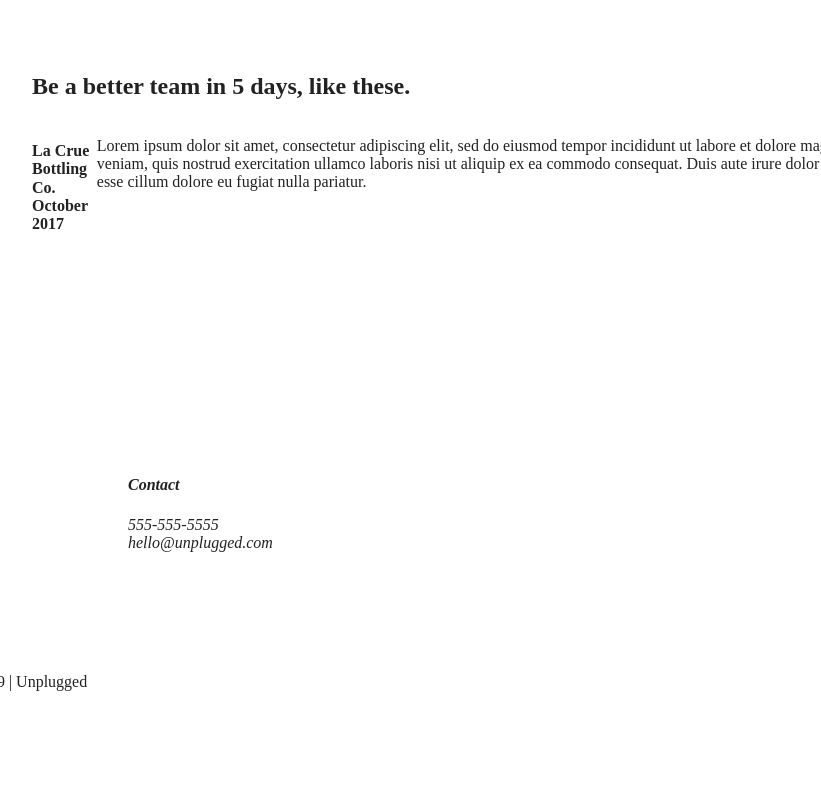
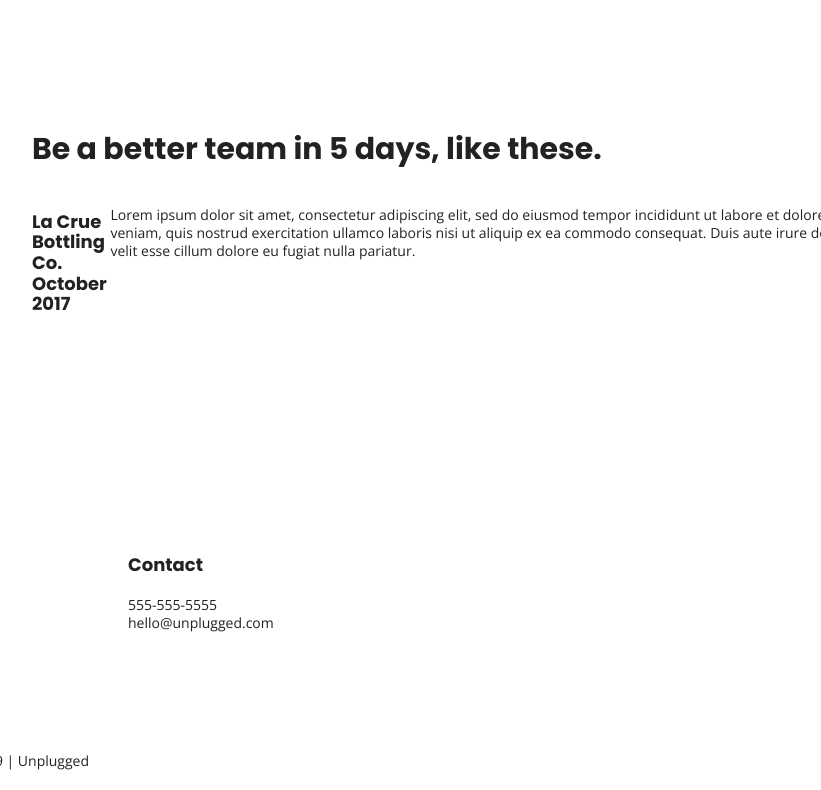
Before and after one commit to amymarilub/unplugged-retreat, a website built with Parcel: page index.html in a window 1280 px wide. Shown: the part 1315-2105 px from the top of the page, without its empty margins (96-917 px from the left). Before the commit the page ends 2026 px from the top, so only its background shows below. Built offline with nearby package versions, Linux system fonts and the light colour scheme.

Commit message:
Updated the general styles for font/text

```diff
--- a/about/index.html
+++ b/about/index.html
@@ -6,6 +6,9 @@
   <title></title>
   <meta name="description" content="">
   <meta name="viewport" content="width=device-width, initial-scale=1">
+
+  <!-- Google Fonts -->
+  <link href="https://fonts.googleapis.com/css?family=Open+Sans:400,700|Poppins:500,700" rel="stylesheet">
 
   <meta property="og:title" content="">
   <meta property="og:type" content="">
--- a/css/main.css
+++ b/css/main.css
@@ -86,6 +86,65 @@
 /* ==========================================================================
    Author's custom styles
    ========================================================================== */
+
+   /* General Styles */
+
+   html {
+       font-size: 16px;
+
+   }
+
+   body {
+       font-size: 1em;
+       font-family: 'Open Sans', sans-serif;
+       text-align: left;
+
+   }
+
+   ul,
+   ol {
+       text-transform: uppercase;
+       list-style-type: none;
+
+   }
+
+   a {
+       color: #e2e3ed;
+       text-decoration: none;
+
+   }
+
+   h2 {
+       font-family: 'Poppins', sans-serif;
+       font-size: 1.875em;
+
+   }
+
+   h3,
+   h4 {
+       font-family: 'Poppins', sans-serif;
+       margin: 20px 0;
+       font-size: 1.125em;
+
+   }
+
+   p {
+       font-size: .875em;
+       line-height: 1.285;
+
+   }
+
+   address {
+       font-style: normal;
+
+   }
+
+   .content-wrapper {
+       width: 90%;
+       margin: 50px 0;
+
+
+   }
 
 .content-wrapper {
     width: 90%;
@@ -277,7 +336,6 @@
 .faq-content {
     margin-bottom: 50px;
 }
-
 
 /* ==========================================================================
    Helper classes
--- a/index.html
+++ b/index.html
@@ -7,6 +7,8 @@
   <meta name="description" content="">
   <meta name="viewport" content="width=device-width, initial-scale=1">
 
+  <!-- Google Fonts -->
+  <link href="https://fonts.googleapis.com/css?family=Open+Sans:400,700|Poppins:500,700" rel="stylesheet">
   <meta property="og:title" content="">
   <meta property="og:type" content="">
   <meta property="og:url" content="">
```
Also changed, not shown: faq/index.html (+4 -0 lines).
